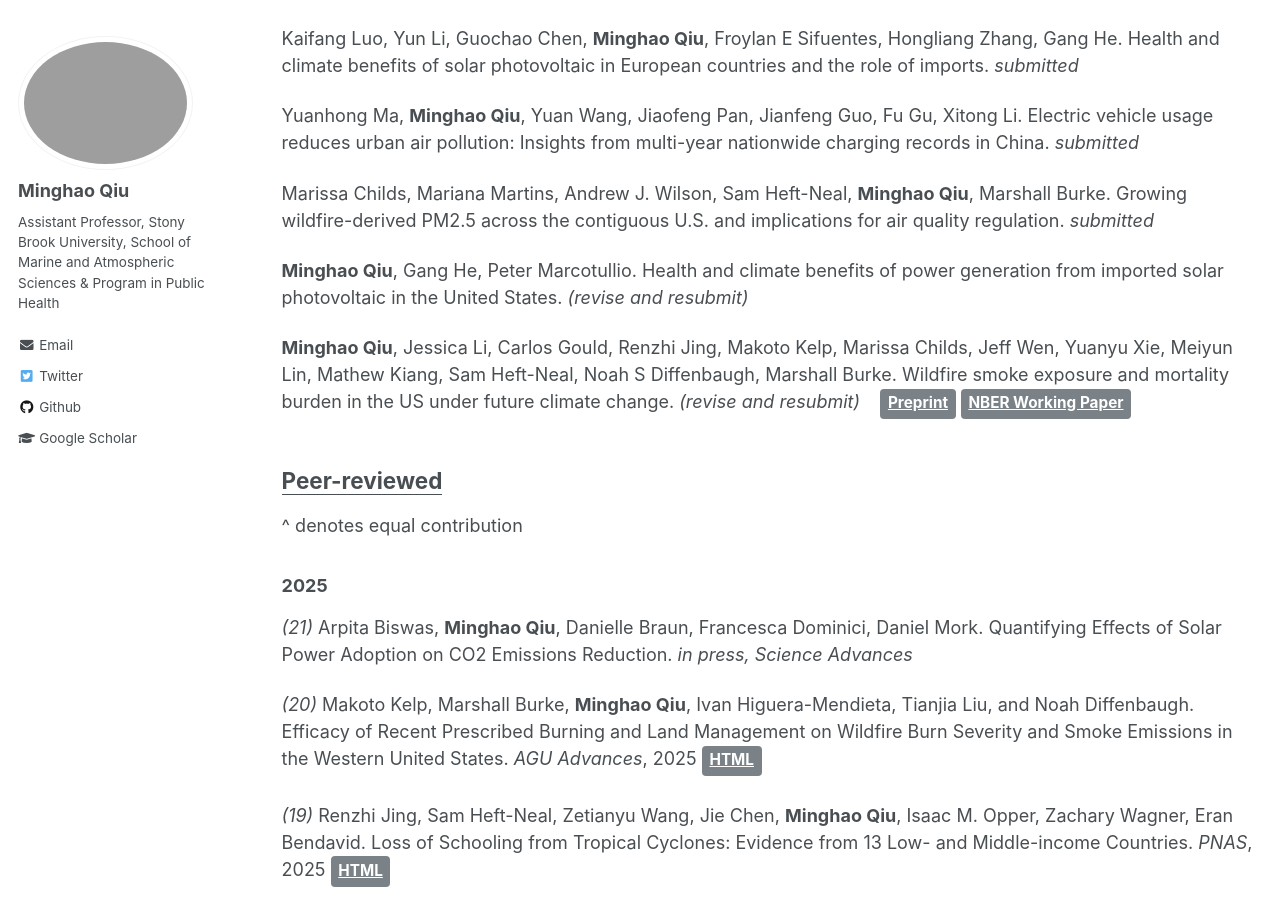
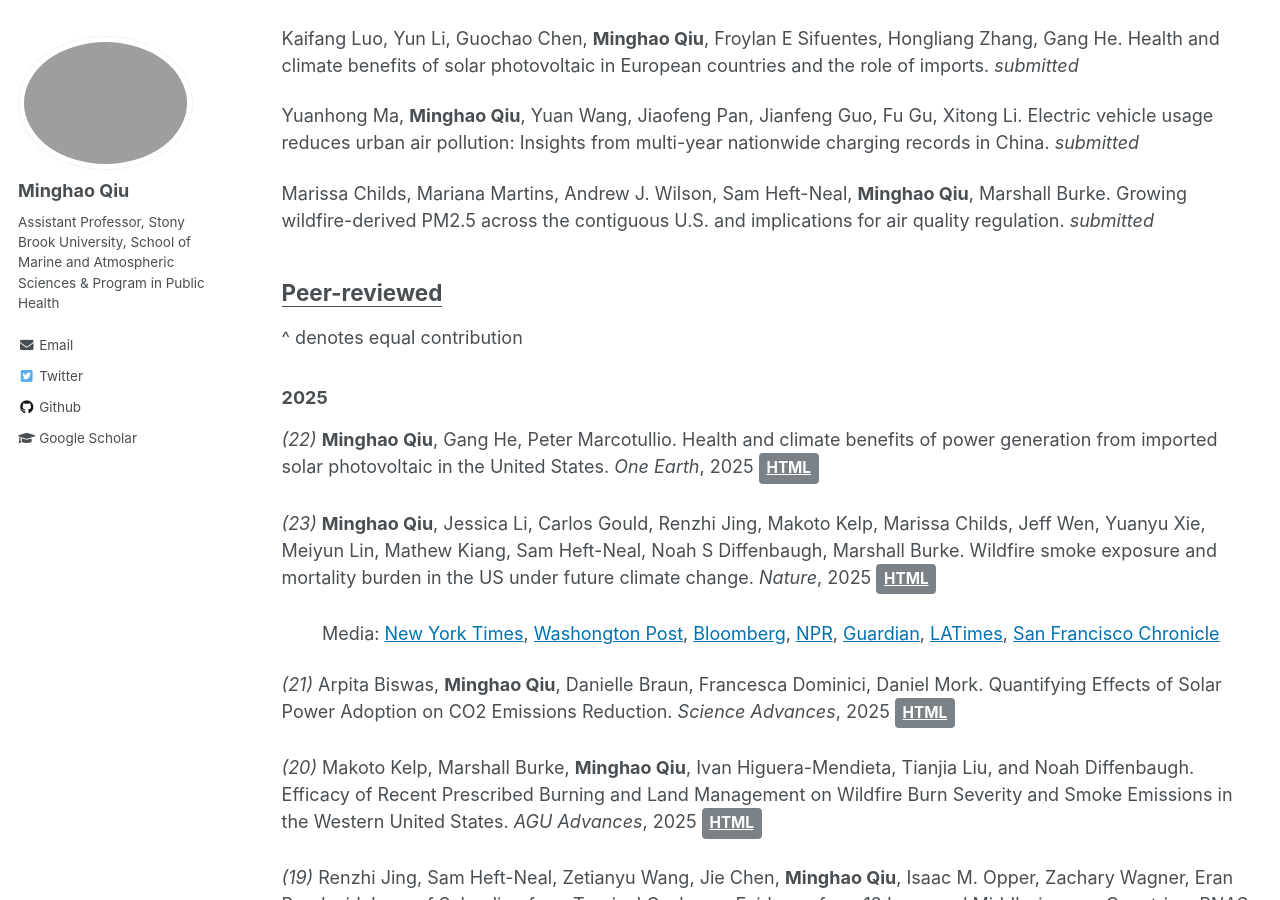
Before and after one commit to mhqiu/mhqiu.github.io, a Jekyll site: the page built from _pages/publications.md, in a window 1280 px wide and 900 px high, scrolled down 939 px. Built offline with Jekyll 4.4.1, drawn with Linux system fonts in a browser that asks for light colours; formulas are drawn with MathJax 3.

Commit message:
Update publications.md

```diff
--- a/_pages/publications.md
+++ b/_pages/publications.md
@@ -40,12 +40,6 @@ Yuanhong Ma, **Minghao Qiu**, Yuan Wang, Jiaofeng Pan, Jianfeng Guo, Fu Gu, Xito
 
 Marissa Childs, Mariana Martins, Andrew J. Wilson, Sam Heft-Neal, **Minghao Qiu**, Marshall Burke. Growing wildfire-derived PM2.5 across the contiguous U.S. and implications for air quality regulation. *submitted*
 
-**Minghao Qiu**, Gang He, Peter Marcotullio. Health and climate benefits of power generation from imported solar photovoltaic in the United States. *(revise and resubmit)*
-
-**Minghao Qiu**, Jessica Li, Carlos Gould, Renzhi Jing, Makoto Kelp, Marissa Childs, Jeff Wen, Yuanyu Xie, Meiyun Lin, Mathew Kiang, Sam Heft-Neal, Noah S Diffenbaugh, Marshall Burke. Wildfire smoke exposure and mortality burden in the US under future climate change. *(revise and resubmit)* &nbsp;&nbsp;
-<a href="https://doi.org/10.31223/X5RQ5C" class="btn">Preprint</a>
-<a href="https://www.nber.org/papers/w32307" class="btn">NBER Working Paper</a>
-
 <!--- Qingyang Wu, Linshuang Yang, Xinyu Dou, **Minghao Qiu**. Carbon Capitalism in China: Does Carbon Emission Trading Widen the Divide of Carbon Emission Inequality? *(under review)*-->
 
 ## **<ins>Peer-reviewed</ins>**
@@ -54,7 +48,15 @@ Marissa Childs, Mariana Martins, Andrew J. Wilson, Sam Heft-Neal, **Minghao Qiu*
 
 ### **2025**
 
-*(21)* Arpita Biswas, **Minghao Qiu**, Danielle Braun, Francesca Dominici, Daniel Mork. Quantifying Effects of Solar Power Adoption on CO2 Emissions Reduction. *in press, Science Advances*
+*(22)* **Minghao Qiu**, Gang He, Peter Marcotullio. Health and climate benefits of power generation from imported solar photovoltaic in the United States. *One Earth*, 2025 <a href="https://www.cell.com/one-earth/abstract/S2590-3322(25)00293-3" class="btn">HTML</a>
+
+*(23)* **Minghao Qiu**, Jessica Li, Carlos Gould, Renzhi Jing, Makoto Kelp, Marissa Childs, Jeff Wen, Yuanyu Xie, Meiyun Lin, Mathew Kiang, Sam Heft-Neal, Noah S Diffenbaugh, Marshall Burke. Wildfire smoke exposure and mortality burden in the US under future climate change. *Nature*, 2025 <a href="https://www.nature.com/articles/s41586-025-09611-w" class="btn">HTML</a>
+
+&nbsp;&nbsp;&nbsp;&nbsp;&nbsp;&nbsp;&nbsp;
+Media: [New York Times](https://www.nytimes.com/2025/09/18/climate/wildfire-smoke-health-deaths.html), [Washongton Post](https://www.washingtonpost.com/climate-environment/2025/09/18/wildfire-smoke-deaths-climate-change/), [Bloomberg](https://www.bloomberg.com/news/articles/2025-09-18/wildfire-smoke-could-cause-1-4-million-annual-deaths-by-2100), [NPR](https://www.npr.org/2025/09/19/nx-s1-5544451/wildfire-smoke-death-increases),  [Guardian](https://www.theguardian.com/us-news/2025/sep/18/wildfire-smoke-global-deaths-2050), [LATimes](https://www.latimes.com/environment/story/2025-09-21/wildfire-smoke-may-cause-71-000-deaths-by-2050-california-may-see-the-largest-jump), [San Francisco Chronicle](https://www.sfchronicle.com/california-wildfires/article/wildfire-smoke-deaths-study-stanford-21053446.php)
+
+
+*(21)* Arpita Biswas, **Minghao Qiu**, Danielle Braun, Francesca Dominici, Daniel Mork. Quantifying Effects of Solar Power Adoption on CO2 Emissions Reduction. *Science Advances*, 2025 <a href="https://www.science.org/doi/10.1126/sciadv.adq5660" class="btn">HTML</a>
 
 *(20)* Makoto Kelp, Marshall Burke, **Minghao Qiu**, Ivan Higuera-Mendieta, Tianjia Liu, and Noah Diffenbaugh. Efficacy of Recent Prescribed Burning and Land Management on Wildfire Burn Severity and Smoke Emissions in the Western United States. *AGU Advances*, 2025 <a href="https://doi.org/10.1029/2025AV001682" class="btn">HTML</a>
 
```
